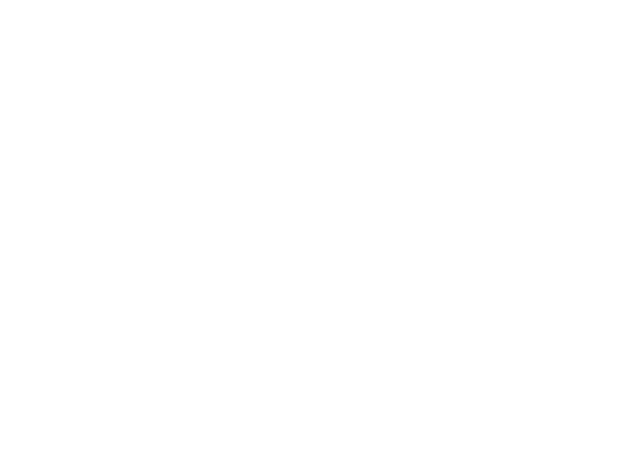
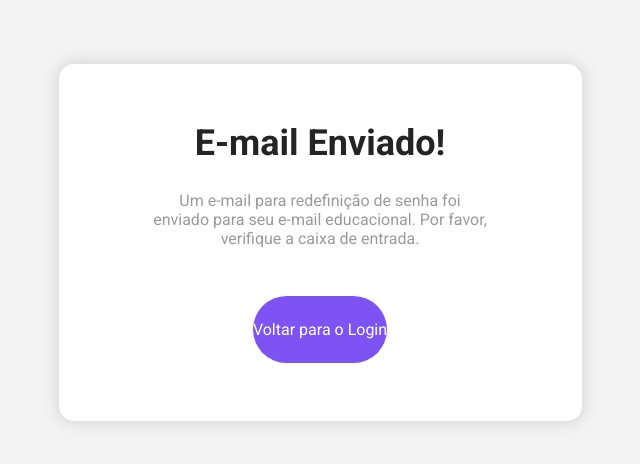
Before and after one commit to campoos/Front-End-TCC-, a React (Vite) app in the folder analityca-ai/: page /email-enviado in a window 1280 px wide. Before the commit this address had no page. Shown: the part 158-622 px from the top of the page, without its empty margins (320-960 px from the left). Built offline with nearby package versions, Linux system fonts and the light colour scheme; what chartjs-plugin-datalabels would draw is missing.

Commit message:
FEAT - Tela de email enviado

```diff
--- a/analityca-ai/src/Router.jsx
+++ b/analityca-ai/src/Router.jsx
@@ -7,6 +7,7 @@ import RecursosPage from "./pages/recursos/Recursos.jsx";
 import RankingPage from "./pages/ranking/Ranking.jsx";
 import ConfiguracoesPage from "./pages/configuracoes/Configuracoes.jsx";
 import RecuperarSenhaPage from "./pages/recuperar-senha/RecuperarSenha.jsx";
+import EmailEnviadoPage from "./pages/email-enviado/EmailEnviado.jsx";
 
 import { BrowserRouter as Router, Routes, Route } from "react-router-dom";
 
@@ -21,6 +22,7 @@ function AppRoutes() {
             <Route path="/ranking" element={<RankingPage />}></Route>
             <Route path="/configuracoes" element={<ConfiguracoesPage />}></Route>
             <Route path="/recuperar-senha" element={<RecuperarSenhaPage />}></Route>
+            <Route path="/email-enviado" element={<EmailEnviadoPage />}></Route>
         </Routes>
       </>
     )
--- /dev/null
+++ b/analityca-ai/src/pages/email-enviado/EmailEnviado.css
@@ -0,0 +1,120 @@
+@import url("../../Main.css");
+
+* {
+    padding: 0;
+    margin: 0;
+    box-sizing: border-box;
+    font-family: 'Roboto', sans-serif;
+
+    overflow-x: hidden;
+}
+
+main {
+    height: 100dvh;
+    width: 100dvw;
+
+    display: flex;
+    justify-content: center;
+    align-items: center;
+
+    background-color: var(--background-cinza-modo-claro);
+}
+
+#emailEnviadoContainer {
+    background-color: var(--background-claro-modo-claro);
+
+    height: 22.3125rem;
+    width: 32.6875rem;
+    border-radius: 15px;
+    padding: 2rem 2.25rem;
+
+    display: flex;
+    flex-direction: column;
+    align-items: center;
+    position: relative;
+
+    box-shadow: 0px 0px 15px 2px rgba(0, 0, 0, 0.12);
+}
+#emailEnviadoContainer #botaoVoltar {
+    height: 3rem;
+    width: 3rem;
+    margin: 0.625rem;
+
+    overflow: hidden;
+
+    position: absolute;
+    left: 0;
+    top: 0;
+}
+
+#emailEnviadoContainer #botaoVoltar #imagemBotaoVoltar {
+    height: 100%;
+    width: 100%;
+}
+
+#emailEnviadoContainer #emailEnviadoConteudo {
+    height: 100%;
+    width: 100%;
+
+    display: flex;
+    flex-direction: column;
+    align-items: center;
+    justify-content: center;
+}
+
+#emailEnviadoContainer #emailEnviadoConteudo #emailEnviadoDescricao {
+    display: flex;
+    flex-direction: column;
+    align-items: center;
+}
+
+#emailEnviadoContainer #emailEnviadoConteudo #emailEnviadoDescricao h2 {
+    font-size: 2.25rem;
+    color: var(--texto-preto-modo-claro);
+
+    margin-bottom: 0.6875rem;
+}
+
+#emailEnviadoContainer #emailEnviadoConteudo #emailEnviadoDescricao p {
+    font-size: 1rem;
+    font-weight: 300;
+    text-align: center;
+    width: 75%;
+    color: var(--texto-transparente-modo-claro);
+    margin: 1rem;
+}
+
+#emailEnviadoContainer #emailEnviadoConteudo button {
+    width: 100%;
+    height: 4.1875rem;
+
+    border-radius: 35px;
+    border: none;
+    background-color: var(--roxo-primario-modo-claro);
+
+    color: var(--texto-branco-modo-claro);
+    font-size: 1rem;
+
+    margin-top: 2rem;
+
+    transition: all 0.2s ease-in-out;
+}
+
+#emailEnviadoContainer #emailEnviadoConteudo button:hover {
+    cursor: pointer;
+    background-color: var(--roxo-secundario-modo-claro);
+}
+
+#emailEnviadoContainer #emailEnviadoConteudo form #containerErro {
+    height: 1.2rem;
+    width: 100%;
+
+    display: flex;
+    justify-content: center;
+}
+
+@media(max-width:412px){
+    main {
+        padding: 1rem;
+    }
+}
--- /dev/null
+++ b/analityca-ai/src/pages/email-enviado/EmailEnviado.jsx
@@ -0,0 +1,24 @@
+import './EmailEnviado.css'
+import { Link } from "react-router-dom";
+
+import setaVoltar from '../../assets/seta-voltar.png';
+
+function EmailEnviadoPage() {
+  return (
+    <main>
+      <div id="emailEnviadoContainer">
+        <div id="emailEnviadoConteudo">
+          <div id="emailEnviadoDescricao">
+            <h2>E-mail Enviado!</h2>
+            <p>Um e-mail para redefinição de senha foi enviado para seu e-mail educacional. Por favor, verifique a caixa de entrada.</p>
+          </div>
+            <Link to={"/login"}>
+                <button type='submit' id='recuperacaoSenhaSubmitButton'>Voltar para o Login</button>
+            </Link>
+        </div>
+      </div>
+    </main>
+  )
+}
+
+export default EmailEnviadoPage
--- a/analityca-ai/src/pages/recuperar-senha/RecuperarSenha.jsx
+++ b/analityca-ai/src/pages/recuperar-senha/RecuperarSenha.jsx
@@ -1,5 +1,5 @@
 import './RecuperarSenha.css'
-import { Link, useNavigate } from "react-router-dom";
+import { Link } from "react-router-dom";
 
 import setaVoltar from '../../assets/seta-voltar.png';
 
@@ -26,8 +26,9 @@ function RecuperarSenhaPage() {
               <p id='mensagemErro'>Erro Placeholder</p>
             </div>
 
-            <button type='submit' id='recuperacaoSenhaSubmitButton'>Enviar</button>
-
+            <Link to={"/email-enviado"}>
+                <button type='submit' id='recuperacaoSenhaSubmitButton'>Enviar</button>
+            </Link>
           </form>
         </div>
       </div>
```
